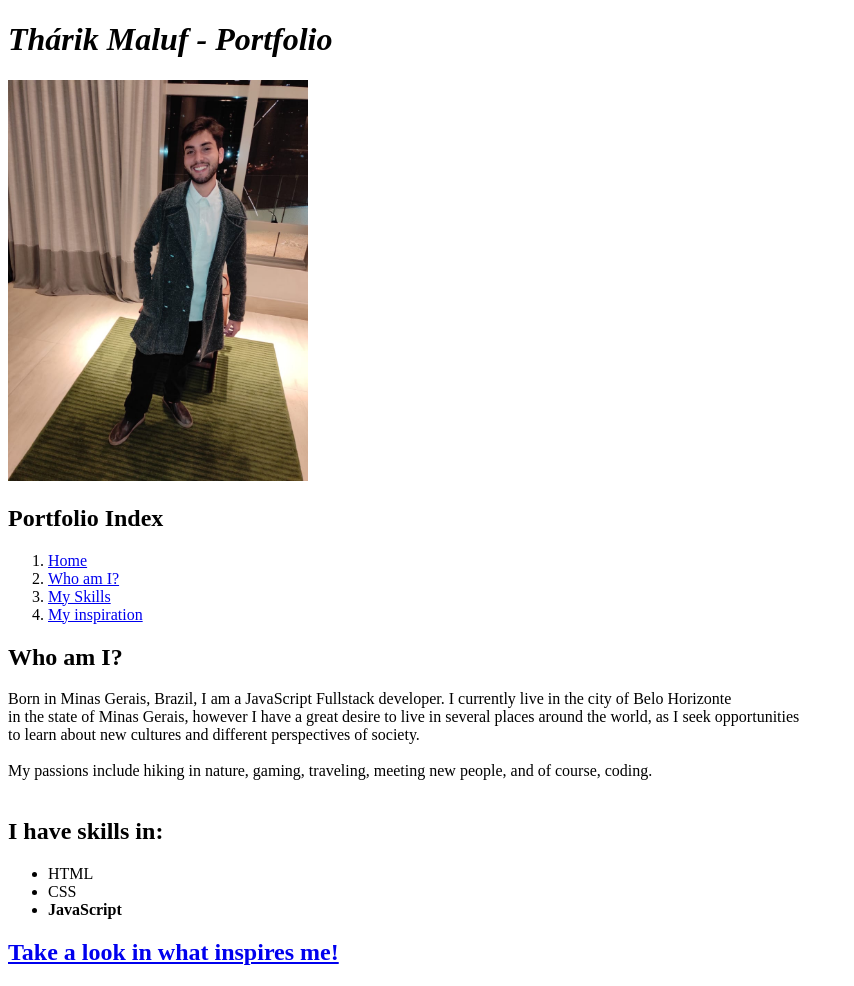
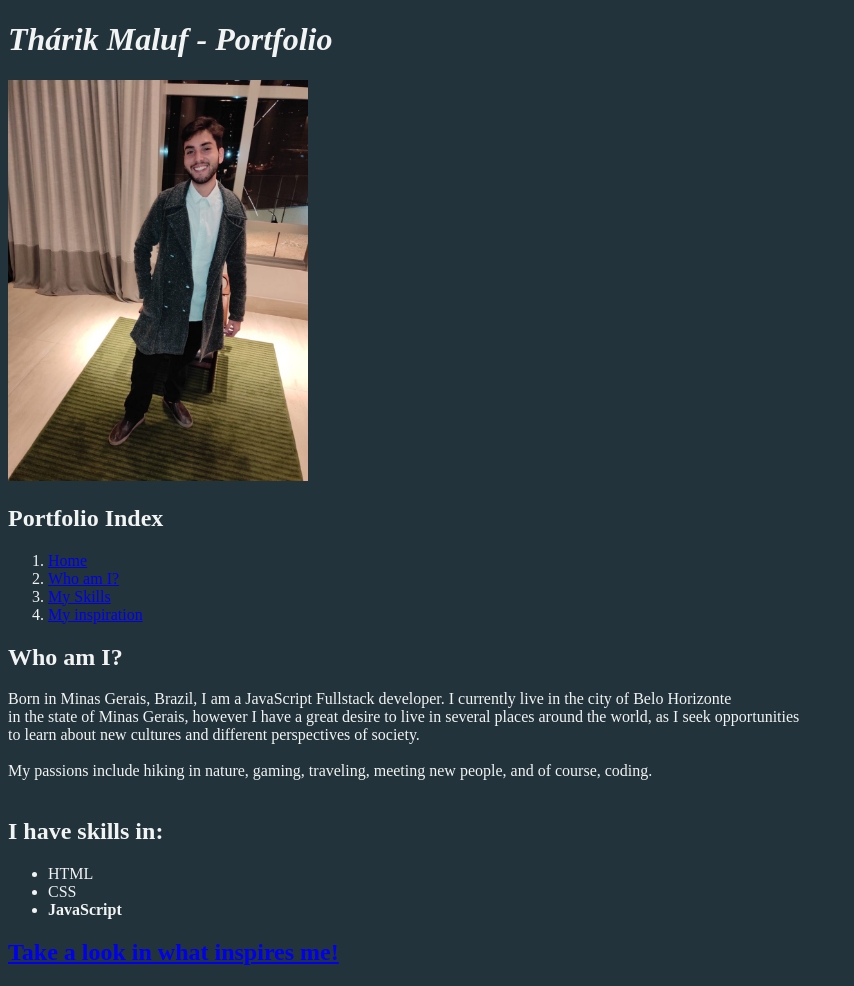
Before and after one commit to Tharik-Maluf/Portfolio, a plain HTML site: page index.html in a window 1280 px wide. Shown: the whole page, without its empty margins (0-854 px from the left). Drawn offline with Linux system fonts and the light colour scheme.

Commit message:
estilizando meu portifolio

```diff
--- a/index.html
+++ b/index.html
@@ -3,27 +3,29 @@
   <head>
     <meta charset="UTF-8">
     <title>Tharik Maluf - Portfolio</title>
+    <link rel="stylesheet" type="text/CSS"href="style.css">
+    <style></style>
   </head>
   <body>
-    <h1 id="Home"><em>Thárik Maluf - Portfolio</em></h1>
+    <h1 id="Home" class="white"><em>Thárik Maluf - Portfolio</em></h1>
     <img src="Profile pic.jpeg" alt="Thárik's Profile picture" width="300px">
-    <h2>Portfolio Index</h2>
-        <ol>
+    <h2 class="white">Portfolio Index</h2>
+        <ol class="white">
             <li><a href="#Home">Home</a></li>
             <li><a href="#Me">Who am I?</a></li>
             <li><a href="#Skills">My Skills</a></li>
             <li><a href="#Elon">My inspiration</a></li>
         </ol>
-    <h2 id="Me">Who am I?</h2>
-    <p>Born in Minas Gerais, Brazil, I am a JavaScript Fullstack developer. I currently live in the city of Belo Horizonte <br> in the state of Minas Gerais, however I have a great desire to live in several places around the world, as I seek opportunities <br> to learn about new cultures and different perspectives of society.
+    <h2 id="Me" class="white">Who am I?</h2>
+    <p class="white">Born in Minas Gerais, Brazil, I am a JavaScript Fullstack developer. I currently live in the city of Belo Horizonte <br> in the state of Minas Gerais, however I have a great desire to live in several places around the world, as I seek opportunities <br> to learn about new cultures and different perspectives of society.
     <br> <br> My passions include hiking in nature, gaming, traveling, meeting new people, and of course, coding.
 <br> <br>
-    <h2 id="Skills">I have skills in:</h2>
-         <ul>
+    <h2 id="Skills" class="white">I have skills in:</h2>
+         <ul class="white">
              <li>HTML</li>
              <li>CSS</li>
              <li><strong>JavaScript</strong></li>
         </ul>
-    <h2 id="Elon"><a href="https://www.investopedia.com/articles/personal-finance/061015/how-elon-musk-became-elon-musk.asp" target="_blank">Take a look in what inspires me!</a></h2>
+    <h2 id="Elon" class="white"><a href="https://www.investopedia.com/articles/personal-finance/061015/how-elon-musk-became-elon-musk.asp" target="_blank">Take a look in what inspires me!</a></h2>
   </body>
 </html>
--- /dev/null
+++ b/style.css
@@ -0,0 +1,7 @@
+body{
+    background-color: rgb(34, 51, 59);
+    font-family: 'Times New Roman', Times, serif;
+}
+.white{
+    color: rgb(242, 244,243);
+}
```
